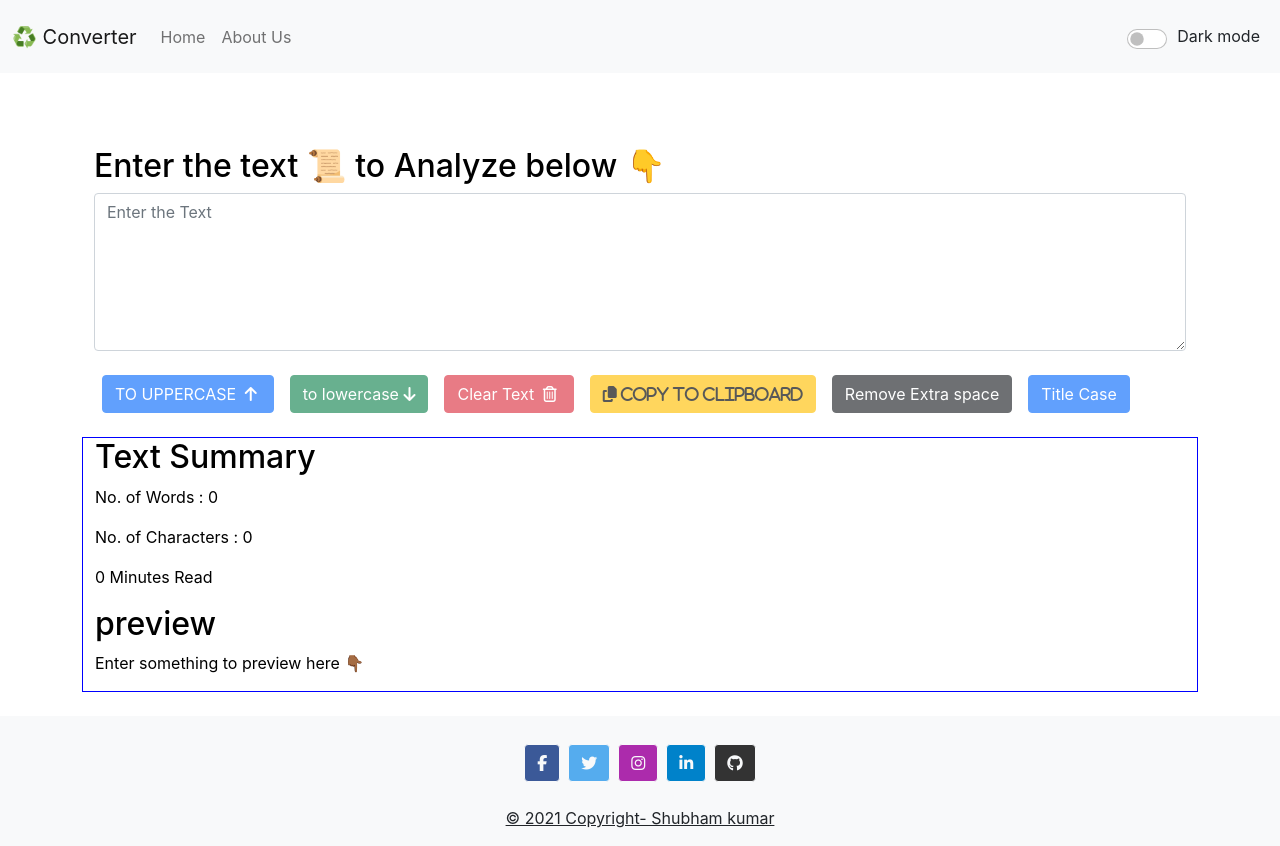
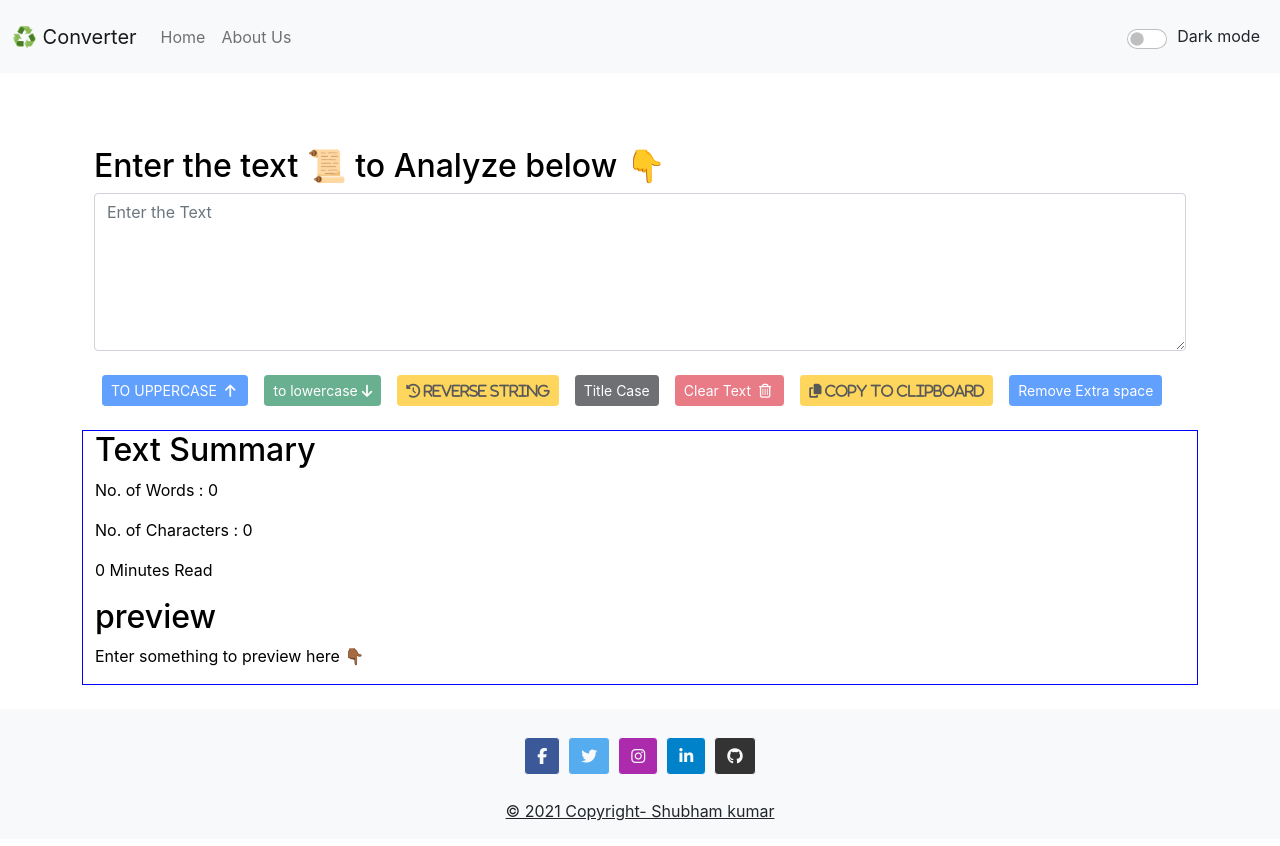
Before and after one commit to shubhamkumar5051/Convert-Case, a React (Create React App) app: page / in a window 1280 px wide. Built offline with nearby package versions, Linux system fonts and the light colour scheme.

Commit message:
Added function to reverse the string

```diff
--- a/src/components/TextForm.js
+++ b/src/components/TextForm.js
@@ -52,7 +52,7 @@ export default function TextForm(props) {
   const handleOnChange = (event) => {
     setText(event.target.value);
   };
-
+  //title case funtion
   const toCapitalize = () => {
     const mySentence = text;
     const finalSentence = mySentence.replace(/(^\w{1})|(\s+\w{1})/g, (letter) =>
@@ -61,6 +61,12 @@ export default function TextForm(props) {
     setText(finalSentence);
     props.showAlert("Captialize", "success");
   };
+  //revrse string logic
+  function toReverse() {
+    const mySentence = text;
+    const finalSentence = mySentence.split("").reverse().join("");
+    setText(finalSentence);
+  }
 
   // const myStyle = {
   //   border: "2px solid blue",
@@ -92,7 +98,7 @@ export default function TextForm(props) {
         <button
           disabled={text.length === 0}
           type="button"
-          className="btn btn-primary mx-2 my-2"
+          className="btn btn-primary btn-sm mx-2 my-2"
           onClick={handleOnClick}
         >
           TO UPPERCASE <i className="fas fa-arrow-up mx-1"></i>
@@ -100,15 +106,34 @@ export default function TextForm(props) {
         <button
           disabled={text.length === 0}
           type="button"
-          className="btn btn-success mx-2 my-2"
+          className="btn btn-sm btn-success mx-2 my-2"
           onClick={handleDownClick}
         >
           to lowercase <i className="fas fa-arrow-down"></i>
         </button>
+
         <button
           disabled={text.length === 0}
           type="button"
-          className="btn btn-danger mx-2 my-2"
+          className="btn btn-warning btn-sm mx-2 my-2"
+          onClick={toReverse}
+        >
+          <b class="fas fa-history"> Reverse String</b>
+        </button>
+
+        <button
+          disabled={text.length === 0}
+          type="button"
+          className="btn btn-dark btn-sm mx-2 my-2"
+          onClick={toCapitalize}
+        >
+          Title Case
+        </button>
+
+        <button
+          disabled={text.length === 0}
+          type="button"
+          className="btn btn-danger btn-sm mx-2 my-2"
           onClick={handleClearText}
         >
           Clear Text <i className="far fa-trash-alt mx-1"></i>
@@ -117,7 +142,7 @@ export default function TextForm(props) {
         <button
           disabled={text.length === 0}
           type="button"
-          className="btn btn-warning mx-2 my-2"
+          className="btn btn-warning btn-sm mx-2 my-2"
           onClick={CopyText}
         >
           <i className="fas fa-copy"> Copy to Clipboard</i>
@@ -126,18 +151,10 @@ export default function TextForm(props) {
         <button
           disabled={text.length === 0}
           type="button"
-          className="btn btn-dark mx-2 my-2"
+          className="btn btn-primary btn-sm mx-2 my-2"
           onClick={handleExtraSpaces}
         >
           Remove Extra space
-        </button>
-        <button
-          disabled={text.length === 0}
-          type="button"
-          className="btn btn-primary mx-2 my-2"
-          onClick={toCapitalize}
-        >
-          Title Case
         </button>
       </div>
       <div
```
